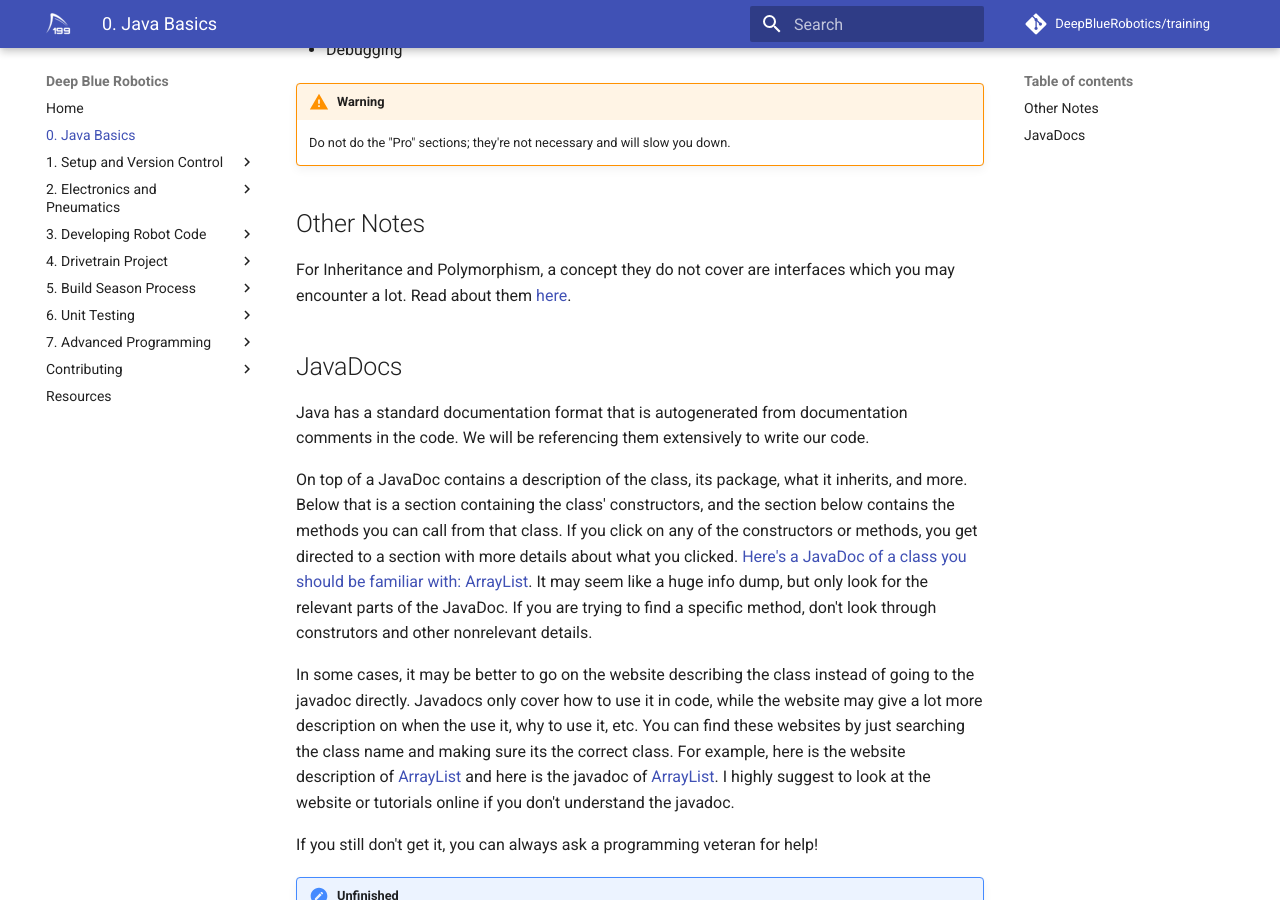
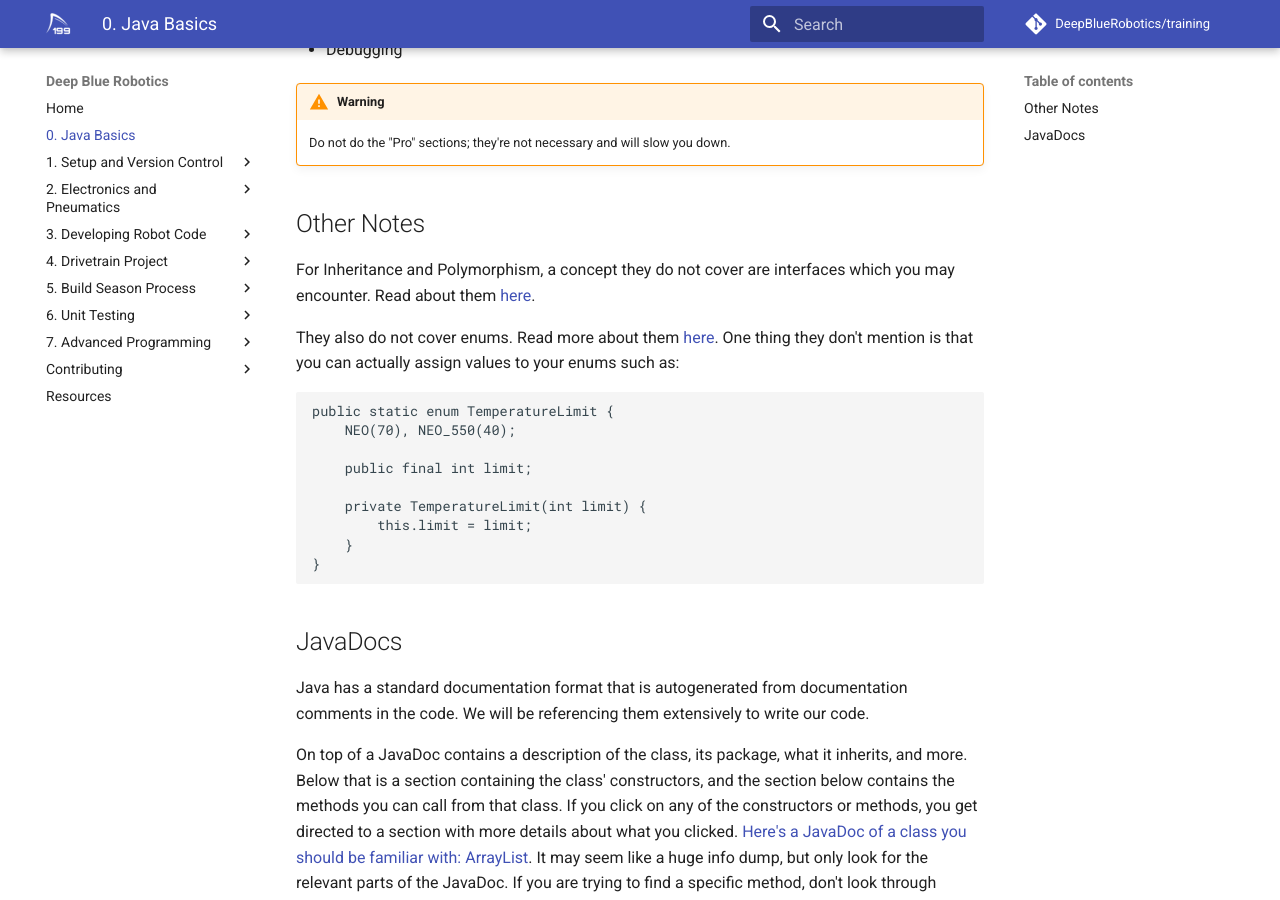
Before and after one commit to DeepBlueRobotics/training, an MkDocs documentation site: the page built from docs/section-0/java.md, in a window 1280 px wide and 900 px high, scrolled down 712 px. Built offline with MkDocs 1.6.1 and Material for MkDocs 9.7.7, drawn with Linux system fonts in a browser that asks for light colours; comment, search, counter and statistics services are not loaded.

Commit message:
Added enums

````diff
--- a/docs/section-0/java.md
+++ b/docs/section-0/java.md
@@ -25,7 +25,21 @@ Week 3:
 
 ## Other Notes
 
-For Inheritance and Polymorphism, a concept they do not cover are interfaces which you may encounter a lot. Read about them [here](https://www.w3schools.com/java/java_interface.asp).
+For Inheritance and Polymorphism, a concept they do not cover are interfaces which you may encounter. Read about them [here](https://www.w3schools.com/java/java_interface.asp).
+
+They also do not cover enums. Read more about them [here](https://www.w3schools.com/java/java_enums.asp). One thing they don't mention is that you can actually assign values to your enums such as:
+
+```
+public static enum TemperatureLimit {
+    NEO(70), NEO_550(40);
+
+    public final int limit;
+
+    private TemperatureLimit(int limit) {
+        this.limit = limit;
+    }
+}
+```
 
 ## JavaDocs
 
````
